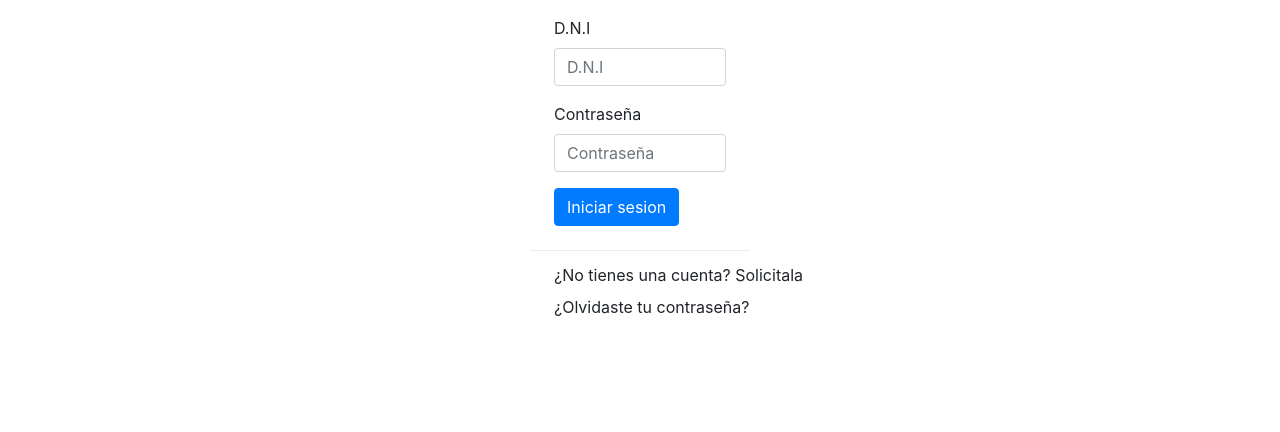
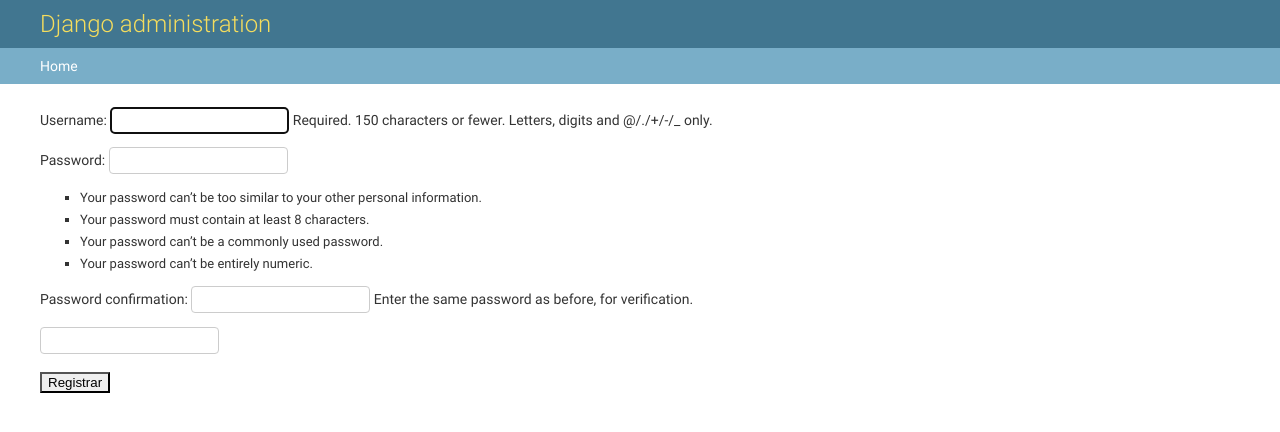
Before and after one commit to IgnaPalomeque/PG3_ProyectoFinal, a Django app: page / in a window 1280 px wide. Shown: the top 432 px of the page. Run offline with Django 3.2, Linux system fonts and the light colour scheme; parts of the project's set-up code (start-up, migrations or seed data) failed here and were passed over; some libraries are stand-ins or nearby versions.

Commit message:
views del register y el login + style del login funcionando

```diff
--- a/config/bibliovirtual/urls.py
+++ b/config/bibliovirtual/urls.py
@@ -1,6 +1,10 @@
 from django.urls import path,include
-from .views import login
+from django.contrib.auth.views import LoginView
+from .views import register
+from .views import home
 
 urlpatterns = [
-    path('', login,)
+    path('',register),
+    path('login',LoginView.as_view(),name="login_url"),
+    path('home',home)
 ]
--- a/config/bibliovirtual/views.py
+++ b/config/bibliovirtual/views.py
@@ -1,10 +1,20 @@
-from django.shortcuts import render
-from django.views.generic import TemplateView
-from django.contrib.auth import authenticate
-from django.contrib.auth.forms import AuthenticationForm
-from django.contrib.auth.models import User
+from django.shortcuts import render,redirect
+from django.contrib.auth.forms import UserCreationForm
+from django.contrib.auth.decorators import login_required
 
 # Create your views here.
 
-def login (request):
-    return render (request, 'bibliovirtual/login.html')
+@login_required
+def home(request):
+    return render(request,'bibliovirtual/home.html')
+
+def register(request):
+    if request.method == "POST":
+        form = UserCreationForm(request.POST)
+        if form.is_valid():
+            form.save()
+            return redirect("login_url")
+    else:
+        form = UserCreationForm()
+
+    return render(request, 'registration/register.html', {'form': form})
--- a/config/config/settings.py
+++ b/config/config/settings.py
@@ -121,3 +121,4 @@
 # https://docs.djangoproject.com/en/2.2/howto/static-files/
 
 STATIC_URL = '/static/'
+LOGIN_REDIRECT_URL = '/home'
--- a/config/templates/bibliovirtual/login.html
+++ b/config/templates/registration/login.html
@@ -11,16 +11,19 @@
     <title>Iniciar Sesion</title>
   </head>
   <body>
+    {% block content %}
+
     <div class="container" style="width: 250px;">
 
-        <form class="px-4 py-3">
+        <form class="px-4 py-3" method="POST">
+            {% csrf_token %}
             <div class="form-group">
                 <label for="exampleDropdownFormEmail1">D.N.I</label>
-            <input type="number" class="form-control" id="exampleDropdownFormEmail1" placeholder="D.N.I">
+                <input type="text" class="form-control" id="exampleDropdownFormEmail1" placeholder="Username" name="username">
             </div>
             <div class="form-group">
                 <label for="exampleDropdownFormPassword1">Contraseña</label>
-            <input type="password" class="form-control" id="exampleDropdownFormPassword1" placeholder="Contraseña">
+                <input type="password" class="form-control" id="exampleDropdownFormPassword1" placeholder="Contraseña" name="password">
             </div>
             <button type="submit" class="btn btn-primary">Iniciar sesion</button>
         </form>
@@ -28,6 +31,7 @@
         <a class="dropdown-item" href="#">¿No tienes una cuenta? Solicitala</a>
         <a class="dropdown-item" href="#">¿Olvidaste tu contraseña?</a>
     </div>
+    {% endblock %}
 
 
 
--- /dev/null
+++ b/config/templates/registration/register.html
@@ -0,0 +1,10 @@
+{% extends "admin/base_site.html" %}
+
+{% block content %}
+    <form method="POST">
+        {% csrf_token %}
+        {{form.as_p}}
+        <input type="number"><br><br>
+        <button>Registrar</button>
+    </form>
+{% endblock %}
```
Also changed, not shown: config/templates/bibliovirtual/home.html (added, +11 -0 lines), config/db.sqlite3. Lines whose indentation alone changed are shown as unchanged.
